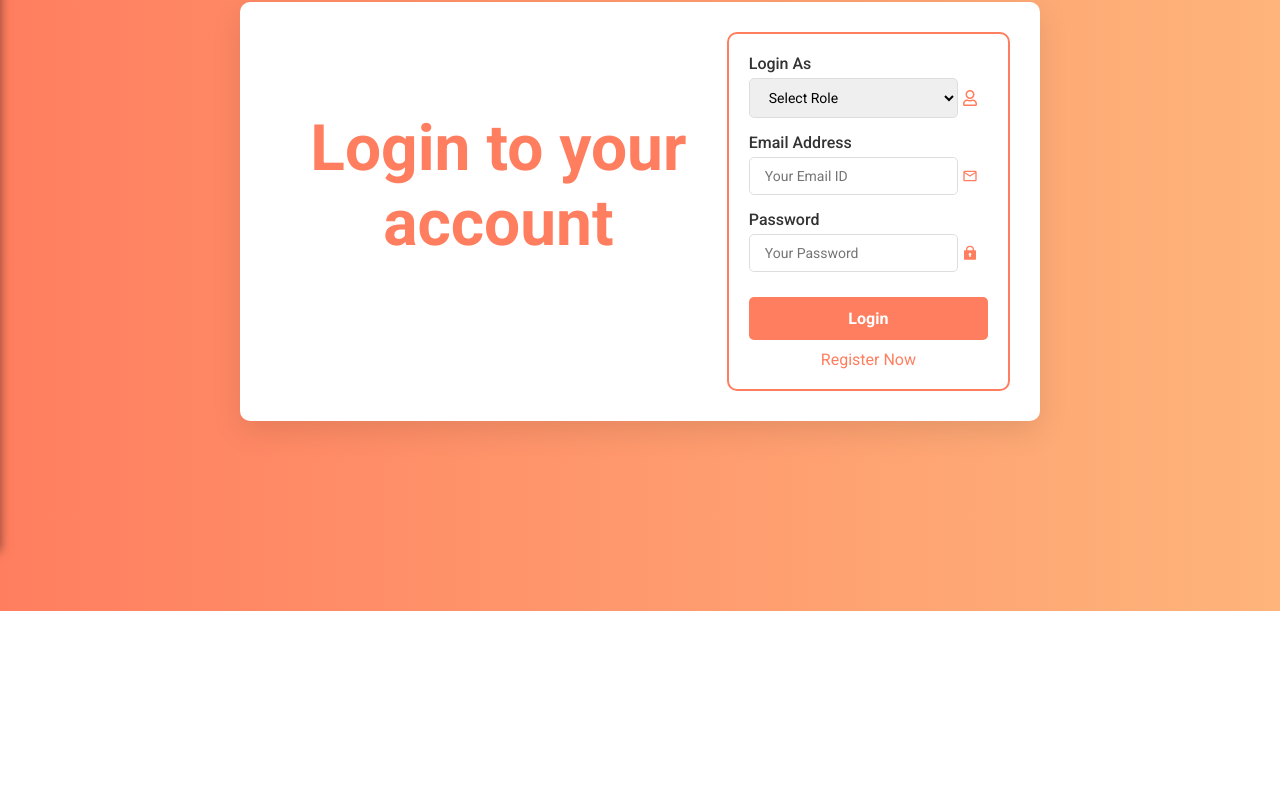
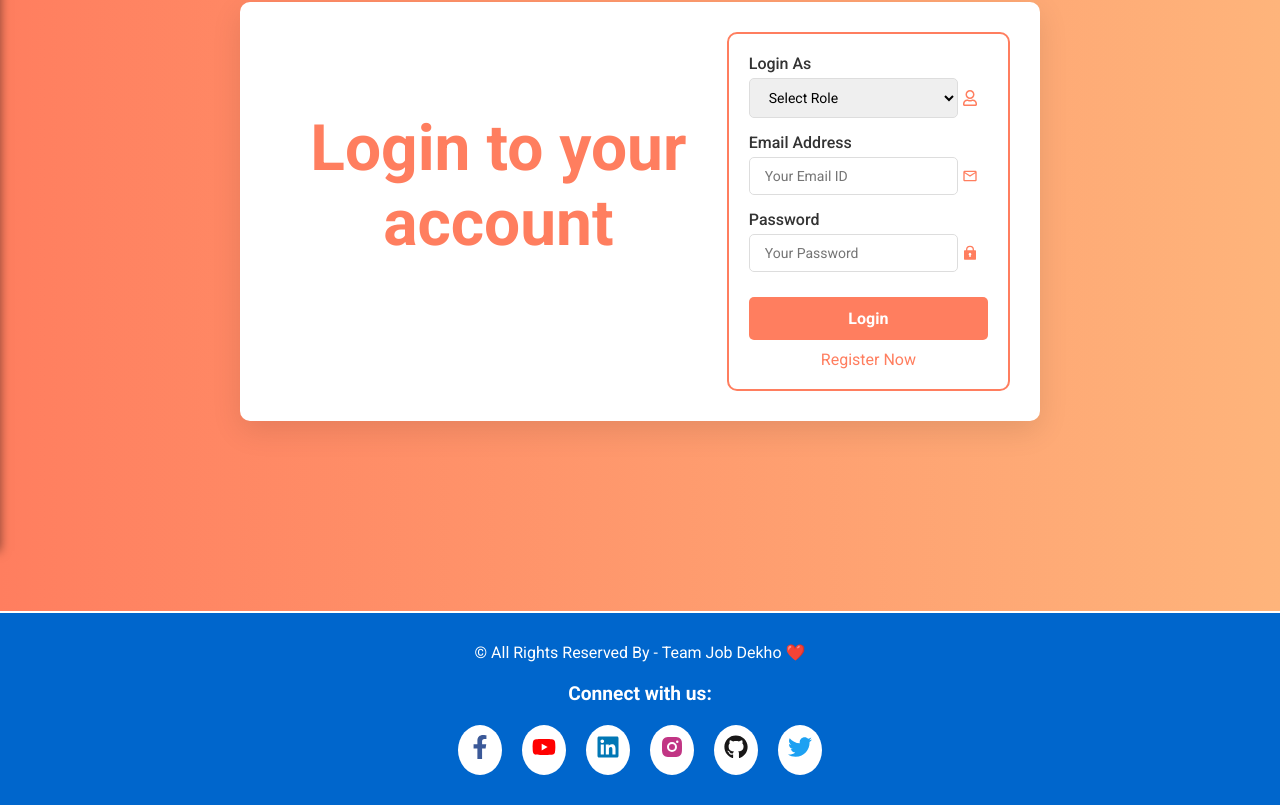
Before and after one commit to aayRJ23/Project-Job-Dekho-Client, a React (Vite) app: page /login in a window 1280 px wide. Shown: the part 249-1054 px from the top of the page. Before the commit the page ends 860 px from the top, so only its background shows below. Built offline with nearby package versions, Linux system fonts and the light colour scheme; no server answers.

Commit message:
Footer UI updated

```diff
--- /dev/null
+++ b/src/components/Layout/Footer.css
@@ -0,0 +1,92 @@
+.footer {
+    width: 100%;
+    background-color: #0066cc; /* Glossy shiny blue background color */
+    color: white;
+    display: flex;
+    justify-content: center;
+    align-items: center;
+    padding: 20px 0;
+    border-top: 2px solid white; /* Top white border */
+  }
+
+  .footerContent {
+    display: flex;
+    flex-direction: column;
+    justify-content: center;
+    align-items: center;
+    width: 90%;
+    max-width: 1200px;
+    text-align: center;
+  }
+
+  .footerContent div {
+    margin: 10px 0;
+  }
+
+  .connectText {
+    margin-bottom: 10px;
+    font-size: 1.2rem;
+    font-weight: bold;
+  }
+
+  .socialLinks {
+    display: flex;
+    align-items: center;
+  }
+
+  .socialIcon {
+    border-radius: 50%;
+    padding: 10px;
+    margin: 0 10px;
+    font-size: 1.5rem;
+    transition: transform 0.3s ease, background-color 0.3s ease, color 0.3s ease; /* Added transition for background-color and color */
+  }
+
+  .socialIcon:hover {
+    transform: scale(1.2); /* Scale up on hover */
+  }
+
+  /* Individual icon colors */
+  .socialIcon.facebook {
+    background-color: white; /* White circular background */
+    color: #3b5998; /* Facebook official color */
+  }
+
+  .socialIcon.youtube {
+    background-color: white; /* White circular background */
+    color: #FF0000; /* YouTube official color */
+  }
+
+  .socialIcon.linkedin {
+    background-color: white; /* White circular background */
+    color: #0077B5; /* LinkedIn official color */
+  }
+
+  .socialIcon.instagram {
+    background-color: white; /* White circular background */
+    color: #C13584; /* Instagram official color */
+  }
+
+  .socialIcon.github {
+    background-color: white; /* White circular background */
+    color: #181717; /* GitHub official color */
+  }
+
+  .socialIcon.twitter {
+    background-color: white; /* White circular background */
+    color: #1DA1F2; /* Twitter official color */
+  }
+
+  @media (max-width: 768px) {
+    .footerContent {
+      flex-direction: column;
+    }
+
+    .socialLinks {
+      margin-top: 10px;
+    }
+
+    .footerContent div {
+      margin: 5px 0;
+    }
+  }
--- a/src/components/Layout/Footer.jsx
+++ b/src/components/Layout/Footer.jsx
@@ -1,27 +1,37 @@
 import React, { useContext } from "react";
 import { Context } from "../../main";
 import { Link } from "react-router-dom";
-import { FaFacebookF, FaYoutube, FaLinkedin } from "react-icons/fa";
+import { FaFacebookF, FaYoutube, FaLinkedin, FaGithub, FaTwitter } from "react-icons/fa";
 import { RiInstagramFill } from "react-icons/ri";
+import "./Footer.css"; // Import the CSS file
 
 const Footer = () => {
   const { isAuthorized } = useContext(Context);
   return (
-    <footer className={isAuthorized ? "footerShow" : "footerHide"}>
+    <footer className={`footer ${isAuthorized ? "footerShow" : "footerHide"}`}>
+      <div className="footerContent">
         <div>&copy; All Rights Reserved By - Team Job Dekho ❤️</div>
-      <div>
-        <Link to={"https://www.facebook.com/"} target="_blank">
+        <div className="connectText">Connect with us:</div>
+        <div className="socialLinks">
+          <Link to={"https://www.facebook.com/"} target="_blank" className="socialIcon facebook">
             <FaFacebookF />
           </Link>
-        <Link to={"https://www.youtube.com"} target="_blank">
+          <Link to={"https://www.youtube.com"} target="_blank" className="socialIcon youtube">
             <FaYoutube />
           </Link>
-        <Link to={"https://www.youtube.com"} target="_blank">
+          <Link to={"https://www.linkedin.com"} target="_blank" className="socialIcon linkedin">
             <FaLinkedin />
           </Link>
-        <Link to={"https://www.instagram.com"} target="_blank">
+          <Link to={"https://www.instagram.com"} target="_blank" className="socialIcon instagram">
             <RiInstagramFill />
           </Link>
+          <Link to={"https://www.github.com"} target="_blank" className="socialIcon github">
+            <FaGithub />
+          </Link>
+          <Link to={"https://www.twitter.com"} target="_blank" className="socialIcon twitter">
+            <FaTwitter />
+          </Link>
+        </div>
       </div>
     </footer>
   );
```
Lines whose indentation alone changed are shown as unchanged.
